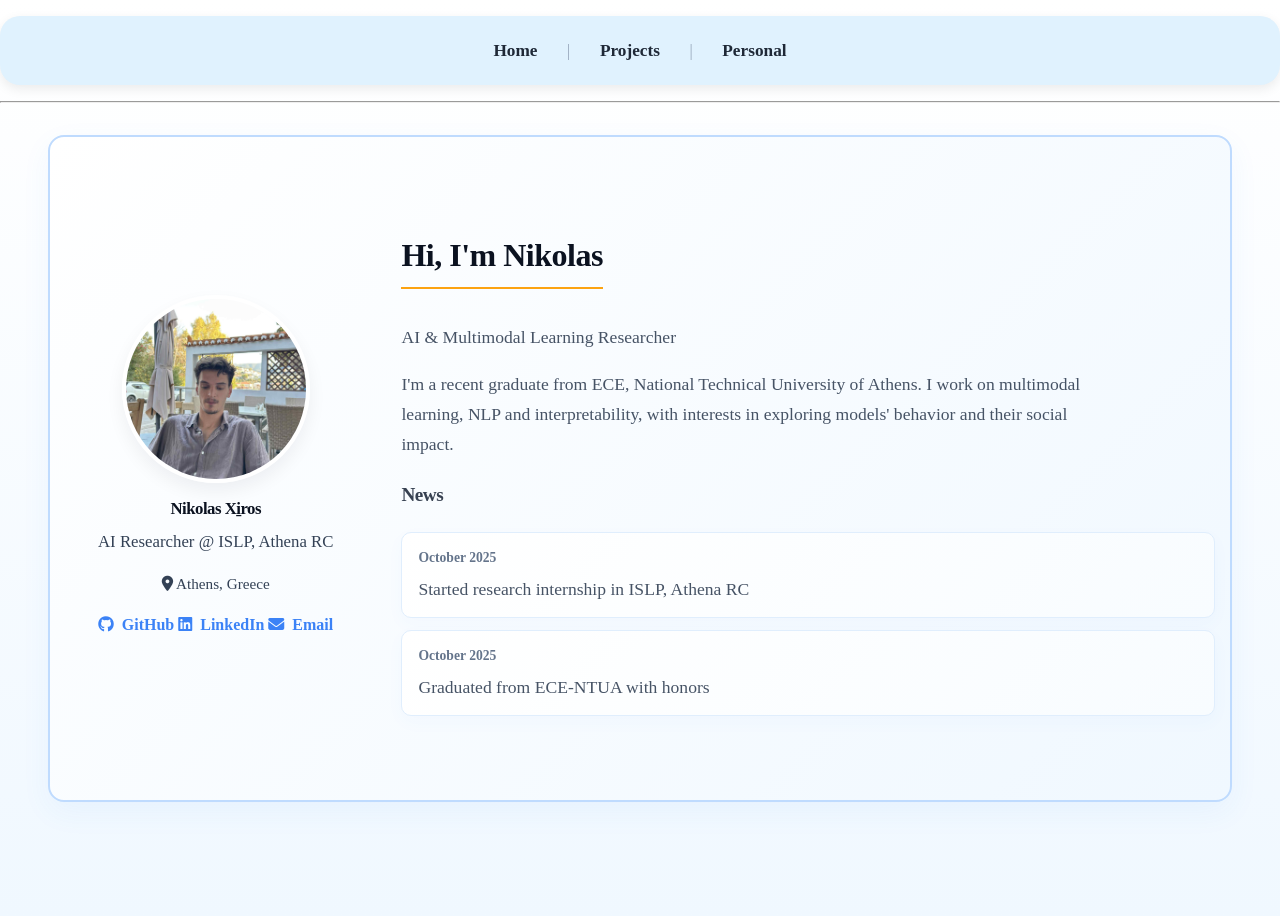
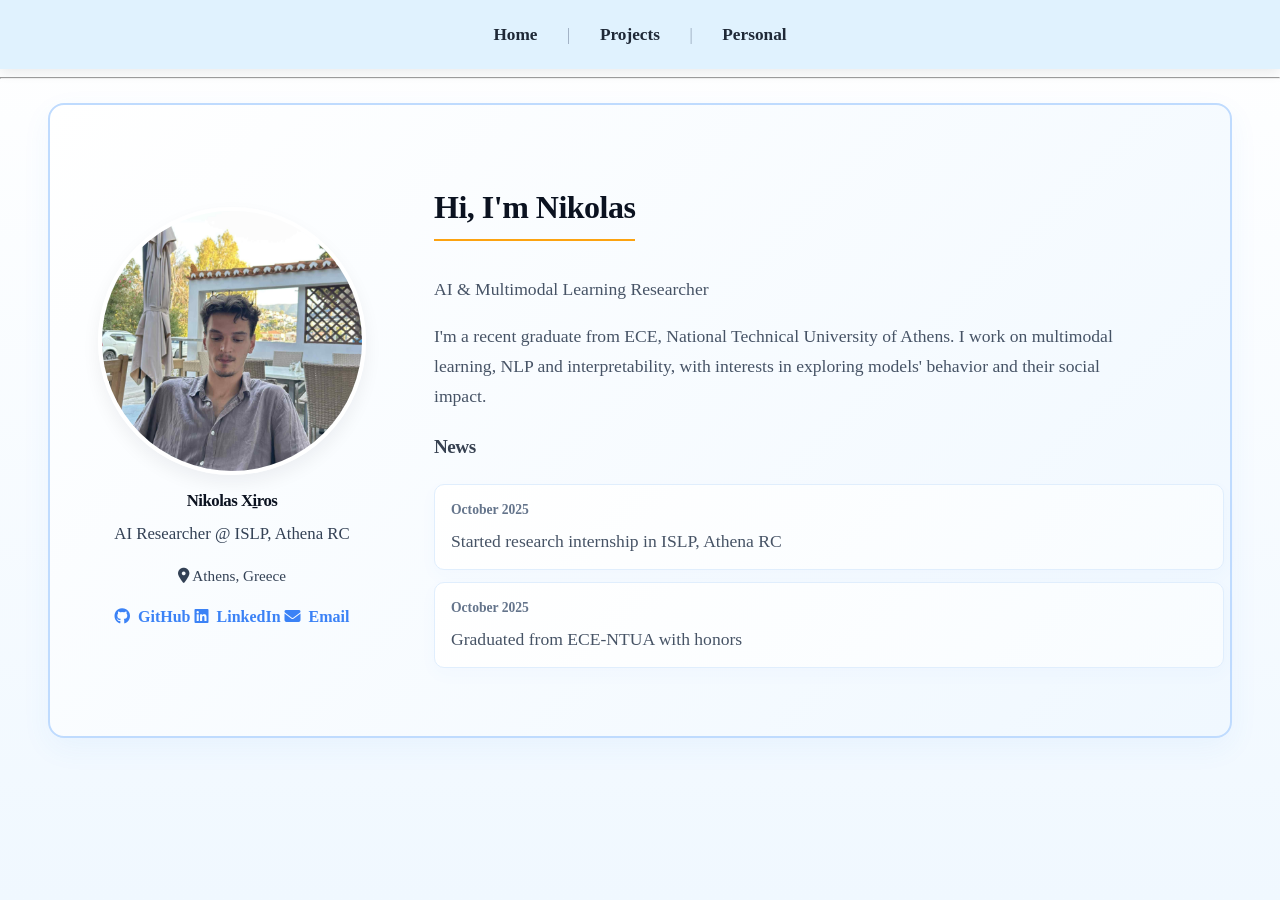
Before and after one commit to nickxir12/nickxir12.github.io, a Jekyll site: the page built from index.md, in a window 1280 px wide. Built offline with Jekyll 4.4.1, drawn with Linux system fonts in a browser that asks for light colours.

Commit message:
Adjust layout sizing: make navigation full-width, reduce card sizes, and enlarge profile picture
- Navigation bar now spans full page width with no top margin or rounded corners
- Project cards reduced from 820px to 650px max-width with smaller padding
- Personal page section boxes reduced from 900px to 650px max-width
- Profile picture increased from 220px to 260px and moved up
- Hero banner padding and margin reduced to position content higher on page

```diff
--- a/assets/css/custom.css
+++ b/assets/css/custom.css
@@ -133,9 +133,9 @@ nav strong {
   display: flex;
   justify-content: center;
   padding: 1rem 0;
-  margin: 1rem 0;
+  margin: 0;
   box-shadow: 0 4px 12px rgba(0,0,0,0.08);
-  border-radius: 20px;
+  border-radius: 0;
 }
 .nav-links {
   margin: 0;
@@ -164,11 +164,11 @@ nav strong {
 ============================= */
 
 .hero-banner {
-  padding: 4rem 2.5rem;
+  padding: 3rem 2.5rem; /* reduced from 4rem to move content up */
   background: linear-gradient(135deg, #ffffff 0%, #f0f8ff 100%); /* light blue tint */
   border-radius: 16px;
   max-width: 1100px;
-  margin: 2rem auto;
+  margin: 1.5rem auto; /* reduced from 2rem to move banner up */
   box-shadow: 0 10px 30px rgba(59,130,246,0.06);
   color: #0f1724;
   border: 2px solid #bfdbfe;
@@ -191,8 +191,8 @@ nav strong {
 
 /* Profile side column */
 .profile-side {
-  width: 260px;
-  flex: 0 0 260px;
+  width: 300px; /* increased from 260px to accommodate larger picture */
+  flex: 0 0 300px;
   display: flex;
   flex-direction: column;
   align-items: flex-start; /* left-align contents */
@@ -201,8 +201,8 @@ nav strong {
 }
 
 .profile-side .hero-pic {
-  width: 180px;
-  height: 180px;
+  width: 260px; /* increased from 180px */
+  height: 260px; /* increased from 180px */
   border-radius: 50%;
   object-fit: cover;
   border: 4px solid #fff;
@@ -242,8 +242,8 @@ nav strong {
 .profile-side { width: auto; flex: 0 0 auto; text-align: center; align-items: center; }
 .profile-info { text-align: center; }
 .hero-pic {
-  width: 220px;
-  height: 220px;
+  width: 260px; /* increased from 220px */
+  height: 260px; /* increased from 220px */
   border-radius: 50%;
   object-fit: cover;
   border: 4px solid #3b82f6; /* blue border */
@@ -314,10 +314,10 @@ nav strong {
 /* Section Boxes */
 .section-box {
   background: linear-gradient(135deg, #ffffff 0%, #f0f8ff 100%); /* light blue tint */
-  padding: 3rem 2.5rem;
+  padding: 2rem 1.75rem; /* reduced from 3rem 2.5rem for smaller cards */
   border-radius: 16px;
-  max-width: 900px;
-  margin: 2.5rem auto;
+  max-width: 650px; /* reduced from 900px */
+  margin: 2rem auto; /* reduced from 2.5rem */
   box-shadow: 0 10px 30px rgba(59,130,246,0.05);
   border: 2px solid #bfdbfe;
   animation: slideInUp 0.6s ease-out 0.1s both;
@@ -479,9 +479,9 @@ nav strong {
 
 .project-card {
   width: 100%;
-  max-width: 820px; /* match main content width */
+  max-width: 650px; /* reduced from 820px */
   text-align: left; /* left-align project content */
-  padding: 1.5rem 1.75rem;
+  padding: 1.25rem 1.5rem; /* reduced from 1.5rem 1.75rem */
   border-radius: 12px;
   cursor: pointer;
   transition: transform 0.3s ease, box-shadow 0.3s ease, border-color 0.3s ease, background 0.3s ease;
@@ -496,7 +496,7 @@ nav strong {
 
 @media (min-width: 1200px) {
   .project-list { gap: 1.5rem; }
-  .project-card { padding: 1.75rem 2rem; }
+  .project-card { padding: 1.5rem 1.75rem; } /* reduced from 1.75rem 2rem */
 }
 
 /* =============================
```
